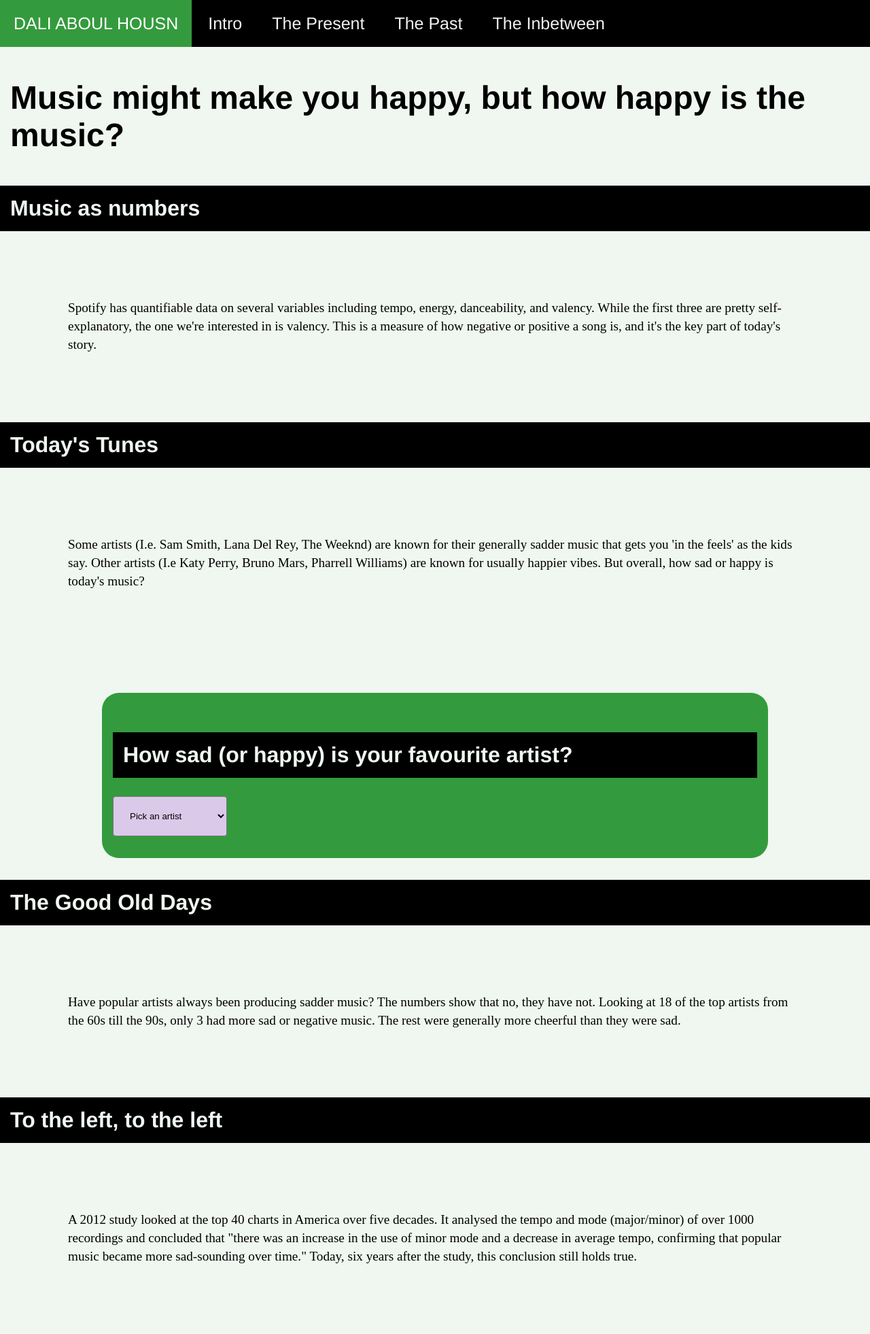
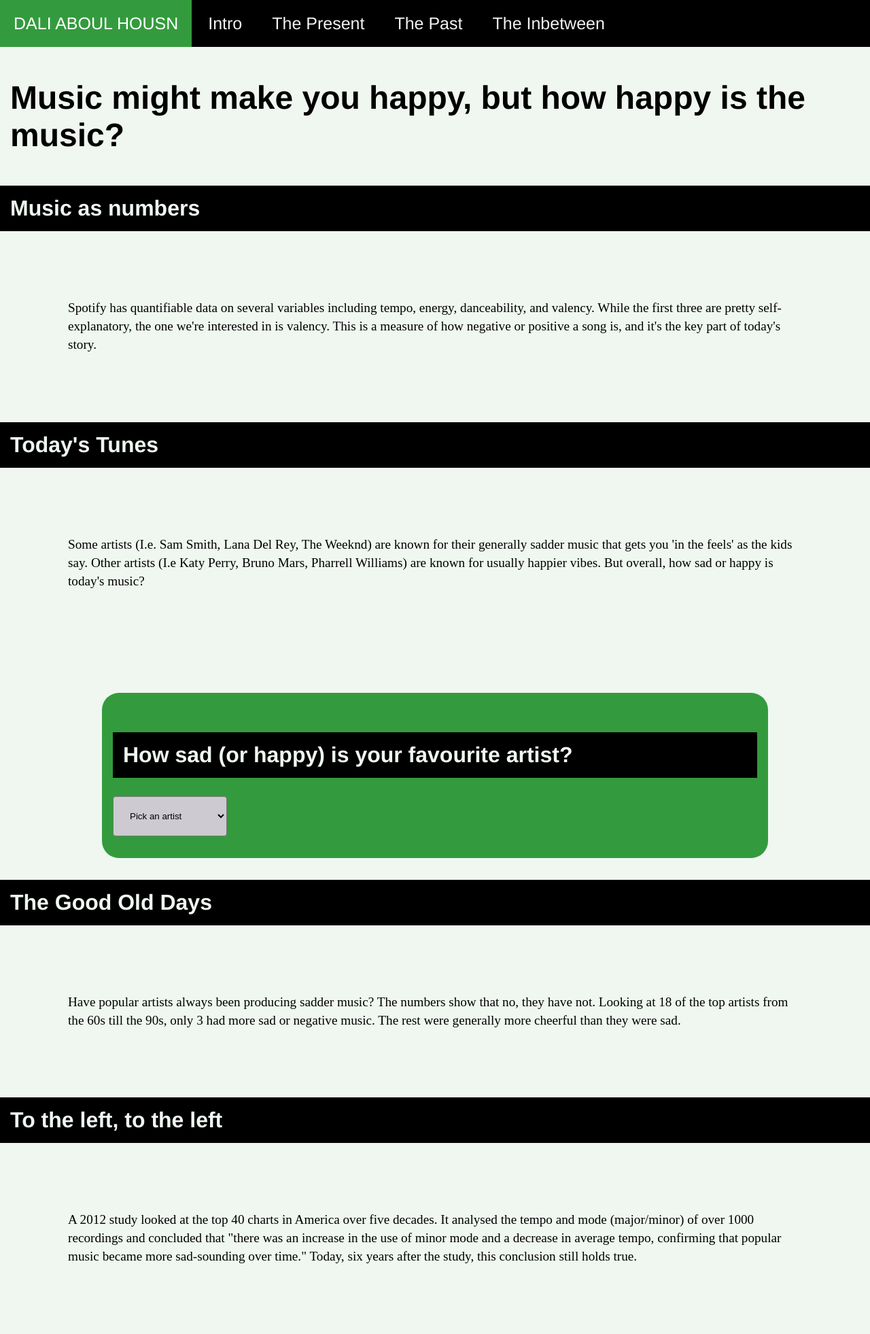
Before and after one commit to ah-dali/ah-dali.github.io, a Jekyll site: the page built from index.html, in a window 1280 px wide. Shown: the whole page at 68% size. Built offline with Jekyll 4.4.1, drawn with Linux system fonts in a browser that asks for light colours.

Commit message:
Update main.css

```diff
--- a/css/main.css
+++ b/css/main.css
@@ -71,7 +71,7 @@ p {
 }
 
 select {
-    background-color: #dbc9ea;
+    background-color: #cecad1;
     padding: 20px;
     border-radius: 4px;
 }
```
